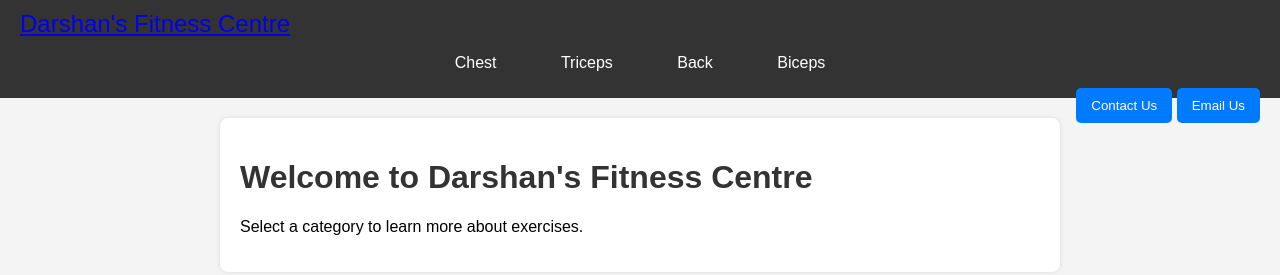
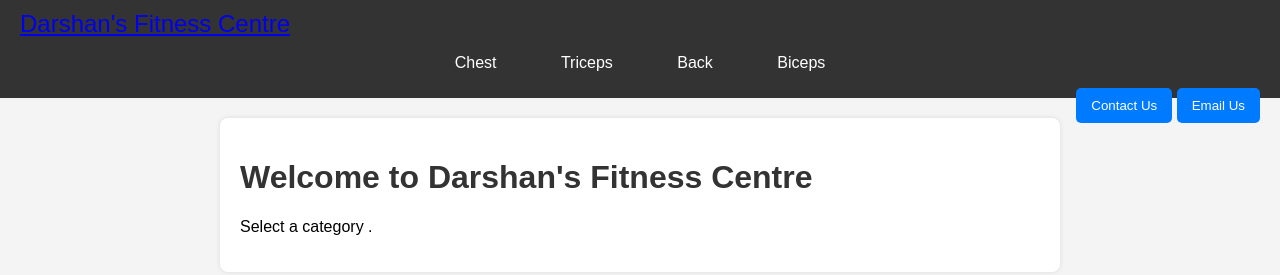
Before and after one commit to DG1128/DG1128, a plain HTML site: page Project/index.html in a window 1280 px wide. Drawn offline with Linux system fonts and the light colour scheme.

Commit message:
Update and rename Main.html to index.html

```diff
--- a/Project/Main.html
+++ b/Project/index.html
@@ -31,7 +31,7 @@
 
     <div class="container">
         <h1>Welcome to Darshan's Fitness Centre</h1>
-        <p>Select a category to learn more about exercises.</p>
+        <p>Select a category .</p>
     </div>
 </body>
 
```
